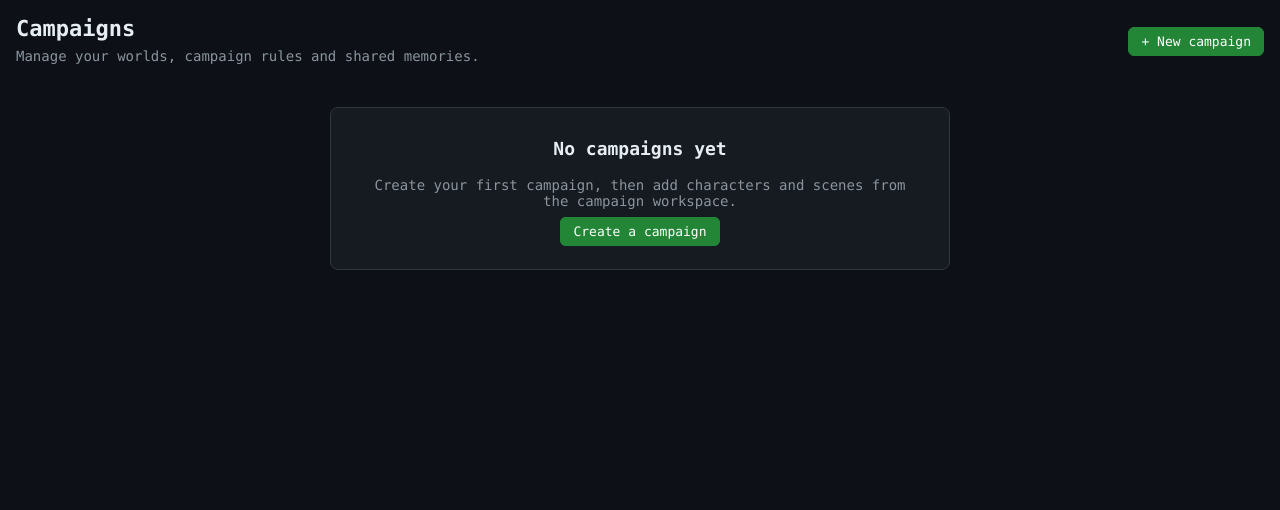
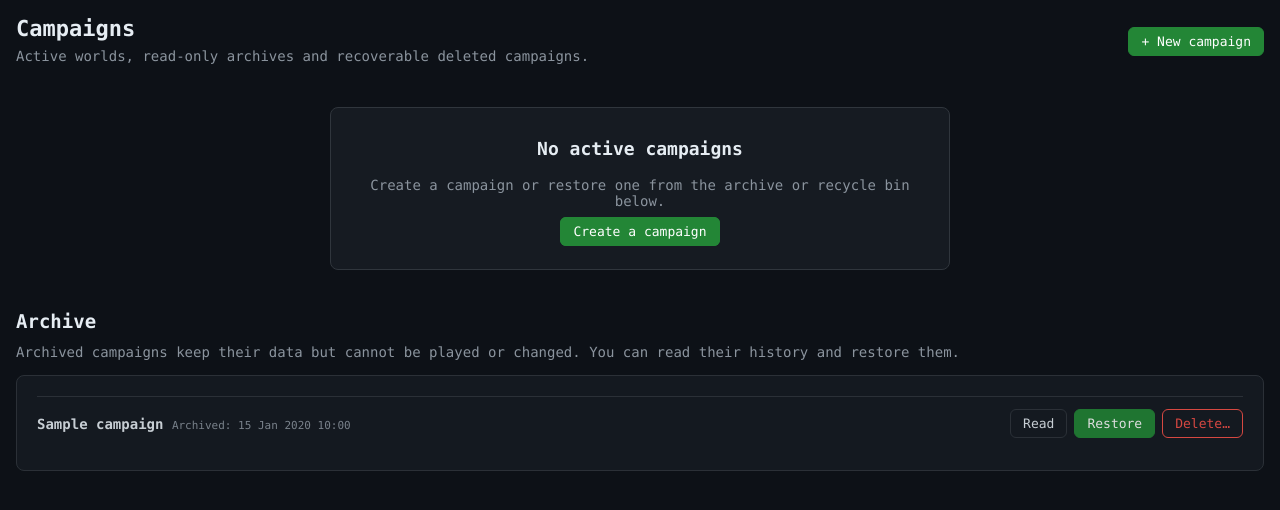
Before and after one commit to rakatanui/rpgllm, a Django app: page / in a window 1280 px wide. Shown: the part 41-551 px from the top of the page. Run offline with Django 5.2, Linux system fonts and the light colour scheme; a user stored in the database is signed in; tables that the repository leaves empty hold one stand-in row (values such as "Sample post"); data that the repository does not hold is empty; some libraries are stand-ins or nearby versions.

Commit message:
ui(campaign): show active, archived and recycled campaigns with restore/delete actions

```diff
--- a/rpg/templates/rpg/campaigns.html
+++ b/rpg/templates/rpg/campaigns.html
@@ -19,11 +19,19 @@
   .campaign-empty h3 { color:var(--text); font-size:18px; text-transform:none; }
   .campaign-empty p { color:var(--muted); }
   .campaign-flash { border:1px solid var(--ok); background:var(--panel); border-radius:8px; padding:12px 16px; margin-bottom:18px; }
+  .campaign-lifecycle-buttons { display:flex; gap:7px; margin-top:13px; flex-wrap:wrap; }
+  .campaign-muted { opacity:.86; }
+  .campaign-section-title { margin:30px 0 12px; font-size:19px; }
+  .campaign-section-info { color:var(--muted); margin:5px 0 15px; }
+  .campaign-danger-action { border-color:var(--err); color:var(--err); }
+  .campaign-list-row { display:flex; flex-wrap:wrap; align-items:center; justify-content:space-between; gap:10px; border-top:1px solid var(--border); padding:12px 0; }
+  .campaign-row-actions { display:flex; gap:7px; flex-wrap:wrap; }
+
 </style>
 <div class="campaigns-heading">
   <div>
     <h2>Campaigns</h2>
-    <p>Manage your worlds, campaign rules and shared memories.</p>
+    <p>Active worlds, read-only archives and recoverable deleted campaigns.</p>
   </div>
   <a class="btn btn-primary" href="{% url 'campaign_create' %}">+ New campaign</a>
 </div>
@@ -49,6 +57,10 @@
         {% if campaign.description %}
           <p class="campaign-description">{{ campaign.description|truncatechars:260 }}</p>
         {% endif %}
+        <div class="campaign-lifecycle-buttons">
+          <a class="btn" href="{% url 'campaign_lifecycle' campaign.pk 'archive' %}">Archive</a>
+          <a class="btn campaign-danger-action" href="{% url 'campaign_lifecycle' campaign.pk 'delete' %}">Delete…</a>
+        </div>
         {% with scenes=campaign.scenes.all %}
           <div class="meta">{{ scenes|length }} scene{{ scenes|length|pluralize }}</div>
           {% if scenes %}
@@ -69,9 +81,50 @@
   </div>
 {% else %}
   <section class="panel campaign-empty">
-    <h3>No campaigns yet</h3>
-    <p>Create your first campaign, then add characters and scenes from the campaign workspace.</p>
+    <h3>No active campaigns</h3>
+    <p>Create a campaign or restore one from the archive or recycle bin below.</p>
     <a href="{% url 'campaign_create' %}" class="btn btn-primary">Create a campaign</a>
   </section>
 {% endif %}
+
+{% if archived_campaigns %}
+  <h2 class="campaign-section-title">Archive</h2>
+  <p class="campaign-section-info">Archived campaigns keep their data but cannot be played or changed. You can read their history and restore them.</p>
+  <section class="panel campaign-tile campaign-muted">
+    {% for campaign in archived_campaigns %}
+      <div class="campaign-list-row">
+        <div>
+          <strong>{{ campaign.name }}</strong>
+          <span class="meta">Archived: {{ campaign.archived_at|date:"d M Y H:i" }}</span>
+        </div>
+        <div class="campaign-row-actions">
+          <a class="btn" href="{% url 'campaign_detail' campaign.pk %}">Read</a>
+          <a class="btn btn-primary" href="{% url 'campaign_lifecycle' campaign.pk 'unarchive' %}">Restore</a>
+          <a class="btn campaign-danger-action" href="{% url 'campaign_lifecycle' campaign.pk 'delete' %}">Delete…</a>
+        </div>
+      </div>
+    {% endfor %}
+  </section>
+{% endif %}
+
+{% if deleted_campaigns %}
+  <h2 class="campaign-section-title">Recycle bin</h2>
+  <p class="campaign-section-info">Deleted campaigns are inaccessible to players but their data remains recoverable. Permanent erasure is superuser-only.</p>
+  <section class="panel campaign-tile campaign-muted">
+    {% for campaign in deleted_campaigns %}
+      <div class="campaign-list-row">
+        <div>
+          <strong>{{ campaign.name }}</strong>
+          <span class="meta">Removed: {{ campaign.deleted_at|date:"d M Y H:i" }}</span>
+        </div>
+        <div class="campaign-row-actions">
+          <a class="btn btn-primary" href="{% url 'campaign_lifecycle' campaign.pk 'recover' %}">Recover</a>
+          {% if user.is_superuser %}
+            <a class="btn campaign-danger-action" href="{% url 'campaign_lifecycle' campaign.pk 'purge' %}">Erase forever…</a>
+          {% endif %}
+        </div>
+      </div>
+    {% endfor %}
+  </section>
+{% endif %}
 {% endblock %}
```
